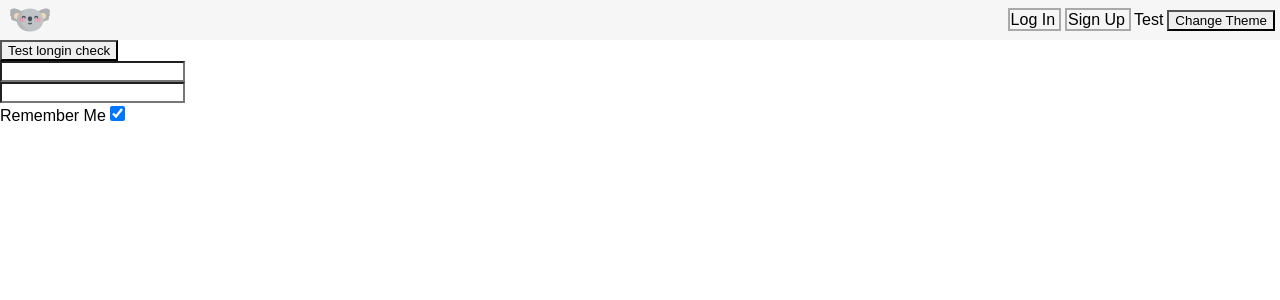
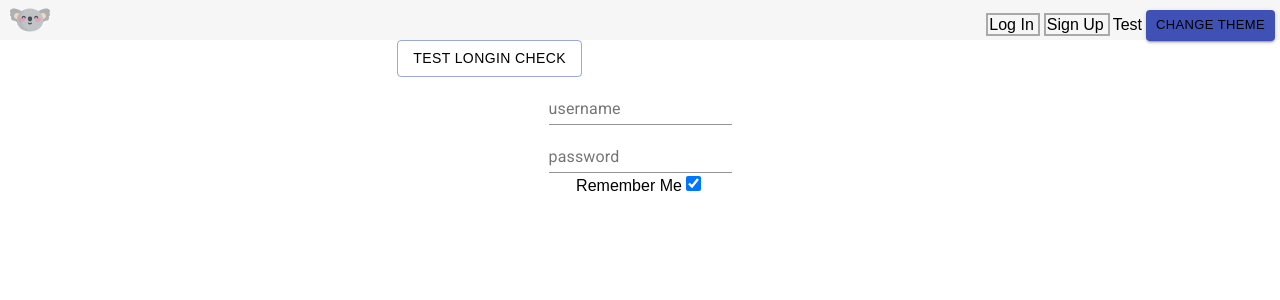
Before and after one commit to YousofMersal/yousof.site, a React (Create React App) app: page /login in a window 1280 px wide. Shown: the top 300 px of the page. Built offline with nearby package versions, Linux system fonts and the light colour scheme; no server answers.

Commit message:
start to change css

```diff
--- a/package.json
+++ b/package.json
@@ -7,6 +7,7 @@
   "dependencies": {
     "@material-ui/core": "^4.9.12",
     "@material-ui/icons": "^4.9.1",
+    "@material-ui/styles": "^4.9.10",
     "@testing-library/jest-dom": "^4.2.4",
     "@testing-library/react": "^9.3.2",
     "@testing-library/user-event": "^7.1.2",
--- a/src/client/App.jsx
+++ b/src/client/App.jsx
@@ -7,6 +7,7 @@ import Login from './components/user/LoginForm'
 import SignUp from './components/user/SignupForm'
 import { connect } from 'react-redux'
 import Profile from './components/user/Profile'
+import { ThemeProvider } from '@material-ui/core/styles'
 import actionTypes from './store/actions/actions'
 
 class MyRoutes extends Component {
@@ -17,6 +18,7 @@ class MyRoutes extends Component {
   render() {
     return (
       <Router>
+        <ThemeProvider>
           <div id='app-root' className={'theme-' + this.props.theme}>
             <Nav
               isLoggedin={this.props.isLoggedIn}
@@ -31,6 +33,7 @@ class MyRoutes extends Component {
               <Route exact path='/profile' component={Profile} />
             </Switch>
           </div>
+        </ThemeProvider>
       </Router>
     )
   }
--- a/src/client/components/Nav.jsx
+++ b/src/client/components/Nav.jsx
@@ -1,5 +1,6 @@
 import React, { Component } from 'react'
 import { NavLink } from 'react-router-dom'
+import Button from '@material-ui/core/Button'
 
 export default class NavBar extends Component {
   onChanceThemeClick = theme => {
@@ -26,9 +27,13 @@ export default class NavBar extends Component {
             ]
           )}
           <NavLink to='/tests'>Test</NavLink>
-          <button onClick={() => this.props.themeChange(this.props.theme)}>
+          <Button
+            variant='contained'
+            color='primary'
+            size='small'
+            onClick={() => this.props.themeChange(this.props.theme)}>
             Change Theme
-          </button>
+          </Button>
         </div>
       </nav>
     )
--- a/src/client/components/user/LoginForm.jsx
+++ b/src/client/components/user/LoginForm.jsx
@@ -4,6 +4,7 @@ import { loginCheck, isloggedin } from '../../api/UserAPI'
 import { Redirect } from 'react-router-dom'
 import { connect } from 'react-redux'
 import actionTypes from '../../store/actions/actions'
+import Button from '@material-ui/core/Button'
 
 class Login extends Component {
   constructor(props) {
@@ -69,16 +70,22 @@ class Login extends Component {
 
   render() {
     return (
-      <div>
+      <div className='formContainer'>
         <div>
-          <button type='submit' onClick={this.handleCheck}>
+          <Button
+            type='submit'
+            onClick={this.handleCheck}
+            color='primary'
+            variant='outlined'>
             {this.state.redirect ? <Redirect to='/' /> : null}
             Test longin check
-          </button>
+          </Button>
         </div>
+
         <form onSubmit={this.onSubmitClickHandler}>
           <InputField
             type='text'
+            placeholder='username'
             name='username'
             val={this.state.username}
             pasedfunc={this.handleInpChange}
@@ -87,6 +94,7 @@ class Login extends Component {
           <InputField
             type='password'
             name='password'
+            placeholder='password'
             val={this.state.password}
             pasedfunc={this.handleInpChange}
             onKeyPress={this.handleKeyDown}
@@ -120,7 +128,4 @@ const mapDispatchToProps = dispatch => {
   }
 }
 
-export default connect(
-  mapStateToProps,
-  mapDispatchToProps
-)(Login)
+export default connect(mapStateToProps, mapDispatchToProps)(Login)
--- a/src/client/components/user/form/InputField.jsx
+++ b/src/client/components/user/form/InputField.jsx
@@ -1,14 +1,24 @@
 import React, { Component } from 'react'
+import TextField from '@material-ui/core/TextField'
 
 export default class InputField extends Component {
   render() {
     return (
       <div>
-        <input
+        {/* <input
           type={this.props.type}
           name={this.props.name}
           className={this.props.className}
           placeholder={this.props.placeholder}
+          value={this.props.val}
+          onChange={this.props.pasedfunc}
+          onKeyPress={e => this.props.onKeyPress(e)}
+        /> */}
+        <TextField
+          type={this.props.type}
+          name={this.props.name}
+          className={this.props.className}
+          label={this.props.placeholder}
           value={this.props.val}
           onChange={this.props.pasedfunc}
           onKeyPress={e => this.props.onKeyPress(e)}
--- a/src/client/components/user/form/LogoutButton.jsx
+++ b/src/client/components/user/form/LogoutButton.jsx
@@ -1,5 +1,6 @@
 import React from 'react'
 import { logOut } from '../../../api/UserAPI'
+import Button from '@material-ui/core/Button'
 
 const LogoutButton = props => {
   const handleLogOut = () => {
@@ -7,7 +8,11 @@ const LogoutButton = props => {
       res.data === 'OK' ? props.onSessionStatus() && props.history.push('/') : null
     )
   }
-  return <button onClick={handleLogOut}>logout</button>
+  return (
+    <Button color='primary' variant='outlined' onClick={handleLogOut}>
+      logout
+    </Button>
+  )
 }
 
 export default LogoutButton
--- a/src/client/containers/Form.jsx
+++ b/src/client/containers/Form.jsx
@@ -1,5 +1,6 @@
 import React, { Component } from 'react'
 import Input from '../components/user/form/InputField'
+import { makeStyles } from '@material-ui/core/styles'
 
 export default class Form extends Component {
   constructor(props) {
--- a/src/client/style.scss
+++ b/src/client/style.scss
@@ -20,6 +20,9 @@
   }
 }
 
+.formContainer {
+  text-align: center;
+}
 body {
   margin: 0;
 }
--- a/src/client/styles/darktheme.scss
+++ b/src/client/styles/darktheme.scss
@@ -2,10 +2,12 @@
   .nav {
     background: #272727;
   }
+
   .inpField {
     box-shadow: 0 2px 10px rgba(0, 0, 0, 1);
     background-color: #272727;
   }
+
   .inpField:focus {
     color: hsla(0, 0%, 100%, 1);
     box-shadow: 0 -2px 10px rgba(0, 0, 0, 1);
@@ -14,6 +16,7 @@
     text-align: center;
     outline: none;
   }
+
   * {
     color: hsla(0, 0%, 100%, 1);
   }
```
Lines whose indentation alone changed are shown as unchanged.
